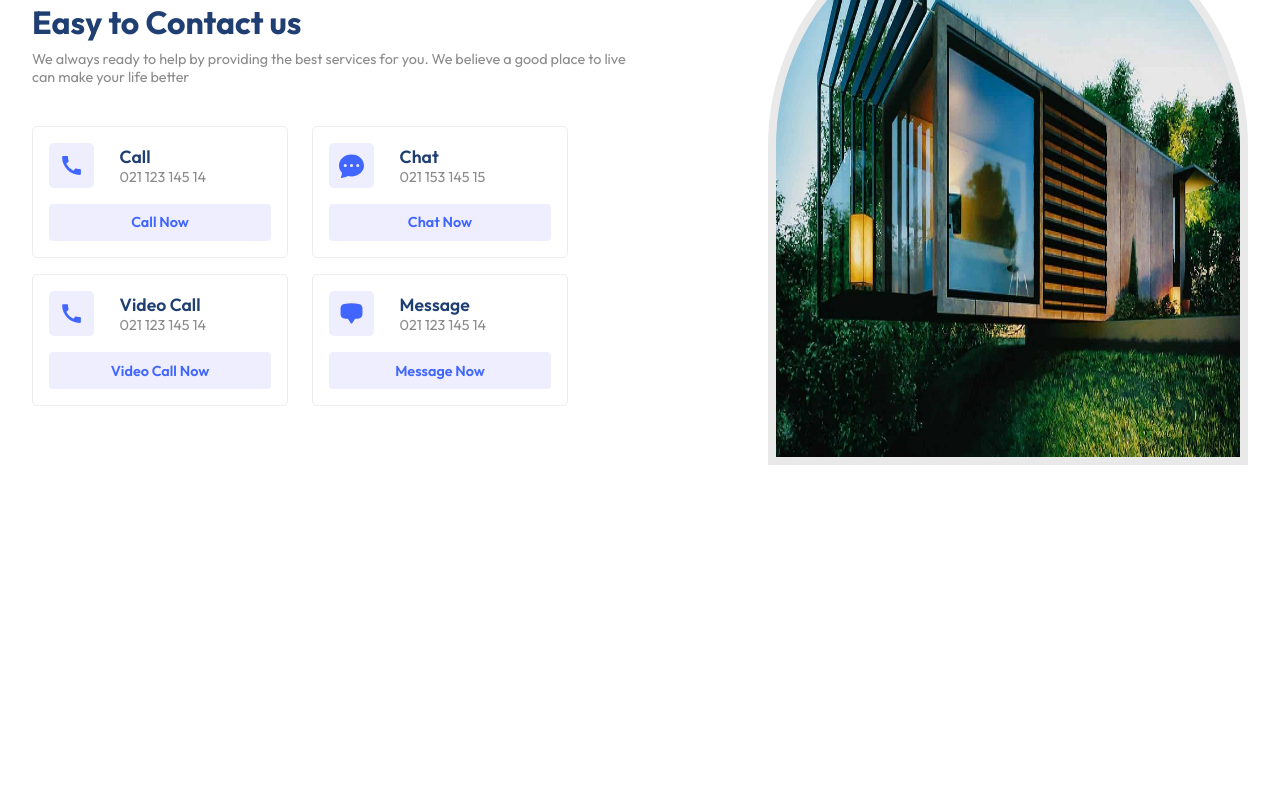
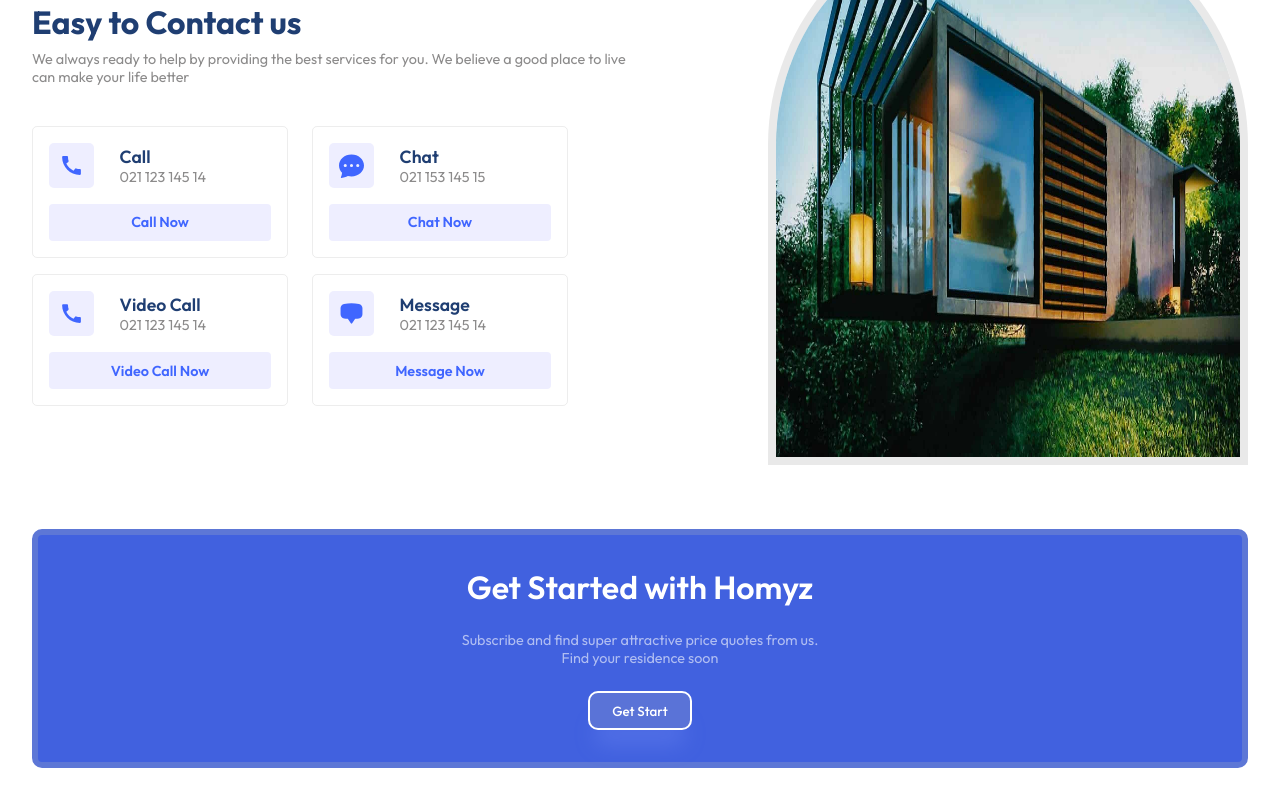
Before and after one commit to nethmalgeesaraux/React-Responsive-Real-Estate-Website, a React (Vite) app: page / in a window 1280 px wide. Shown: the part 2133-2933 px from the top of the page. Before the commit the page ends 2630 px from the top, so only its background shows below. Built offline with nearby package versions, Linux system fonts and the light colour scheme.

Commit message:
GetStart

```diff
--- a/src/App.jsx
+++ b/src/App.jsx
@@ -6,6 +6,7 @@
 import { Residencies } from './components/Residencies/Residencies'
 import { Value } from './components/Value/Value'
 import { Contact } from './components/Contact/Contact'
+import { Getstart } from './components/GetStart/Getstart'
 
 export const App = () => {
   return (
@@ -19,6 +20,7 @@
     <Residencies/>
     <Value/>
     <Contact/>
+    <Getstart/>
    </div>
   )
 }
--- /dev/null
+++ b/src/components/GetStart/Getstart.css
@@ -0,0 +1,24 @@
+.inner-container {
+    gap: 1.5rem;
+    background: #4161df;
+    padding: 2rem;
+    border-radius: 10px;
+    border: 6px solid #5d77d6;
+    text-align: center;
+}
+
+.inner-container .primaryText {
+    color: white;
+    font-weight: 600;
+}
+
+.inner-container .secondaryText {
+    color: rgba(255, 255, 255, 0.587);
+}
+
+.inner-container .button {
+    background: #5a73d7;
+    border: 2px solid white;
+    box-shadow: var(--shadow);
+    border-radius: 10px;
+}
--- /dev/null
+++ b/src/components/GetStart/Getstart.jsx
@@ -0,0 +1,24 @@
+import React from 'react'
+import "./Getstart.css"
+
+export const Getstart = () => {
+    return (
+        <section className="g-wrapper">
+            <div className="paddings innerWidth g-container">
+                <div className="flexColCenter inner-container">
+                    <span className="primaryText">Get Started with Homyz</span>
+                    <span className="secondaryText">
+                        Subscribe and find super attractive price quotes from us.
+                        <br />
+                        Find your residence soon
+                    </span>
+                    <button className="button">
+                        <a href="mailto:nethmalgeesara098@gmail.com">Get Start</a>
+                    </button>
+
+                </div>
+            </div>
+        </section>
+
+    )
+}
```
